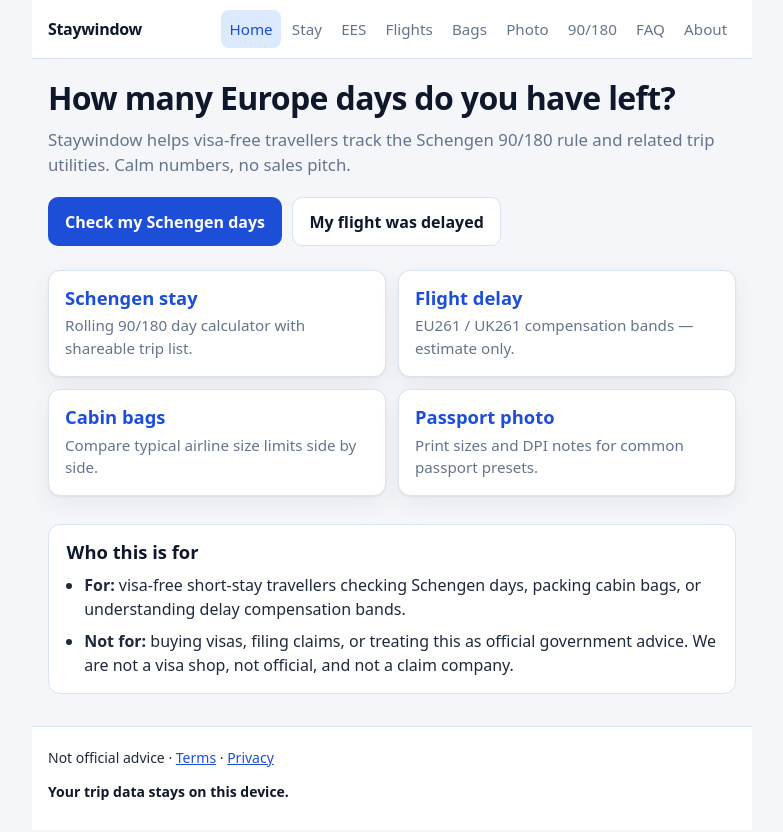
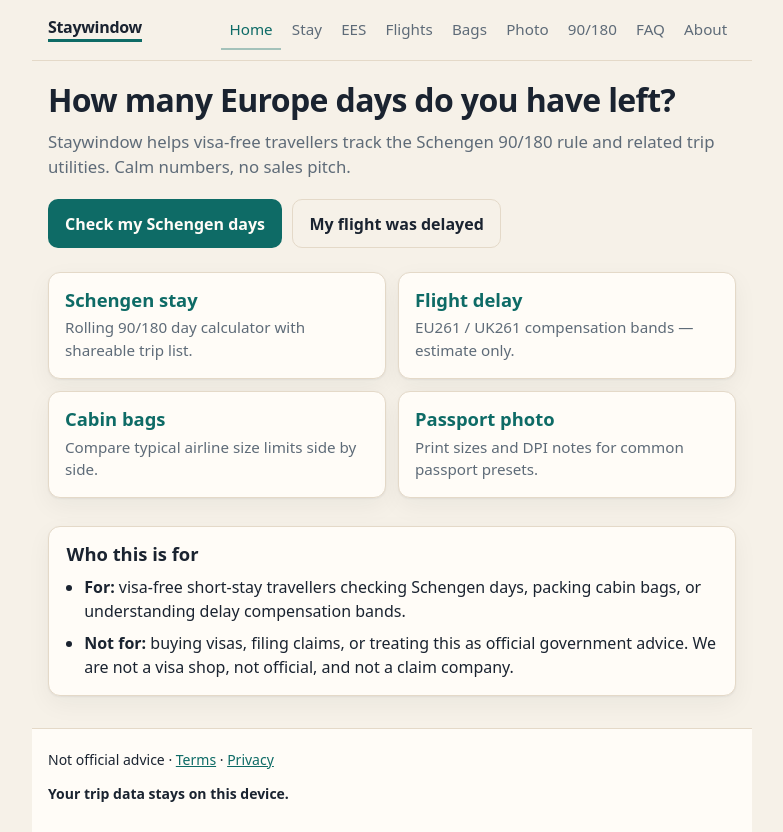
Before and after one commit to RoucherBuild/clearstay, a React (Vite) app: page / in a window 1280 px wide. Shown: the whole page, without its empty margins (248-1031 px from the left). Built offline with nearby package versions, Linux system fonts and the light colour scheme.

Commit message:
Apply Staywindow warm visual tokens sitewide.
Replace gray/blue theme with paper/horizon palette, hero remaining days on Stay, and shared card/header/button styles across Home, Stay, and Flights.

```diff
--- a/src/App.css
+++ b/src/App.css
@@ -4,16 +4,15 @@
   flex-direction: column;
   max-width: 720px;
   margin: 0 auto;
-  background: var(--bg);
+  background: var(--paper);
 }
 
 .site-header {
   position: sticky;
   top: 0;
   z-index: 20;
-  background: rgba(255, 255, 255, 0.92);
-  backdrop-filter: blur(8px);
-  border-bottom: 1px solid var(--border);
+  background: var(--paper);
+  border-bottom: 1px solid var(--line);
 }
 
 .header-inner {
@@ -27,17 +26,20 @@
 
 .brand {
   font-weight: 750;
-  color: var(--heading);
+  color: var(--ink);
   text-decoration: none;
   letter-spacing: -0.02em;
+  border-bottom: 3px solid var(--horizon);
+  padding-bottom: 0.1rem;
+  line-height: 1.2;
 }
 
 .nav-toggle {
-  border: 1px solid var(--border);
-  background: var(--surface);
+  border: 1px solid var(--line);
+  background: var(--card);
   border-radius: 8px;
   padding: 0.35rem 0.7rem;
-  color: var(--heading);
+  color: var(--ink);
   cursor: pointer;
 }
 
@@ -55,16 +57,21 @@
 
 .nav-link {
   text-decoration: none;
-  color: var(--text-muted);
+  color: var(--mute);
   padding: 0.45rem 0.55rem;
-  border-radius: 8px;
+  border-radius: 0;
   font-size: 0.95rem;
+  border-bottom: 2px solid transparent;
 }
 
-.nav-link:hover,
+.nav-link:hover {
+  color: var(--horizon);
+}
+
 .nav-link.active {
-  color: var(--accent);
-  background: var(--accent-soft);
+  color: var(--horizon);
+  background: transparent;
+  border-bottom-color: color-mix(in srgb, var(--horizon) 35%, transparent);
 }
 
 .site-main {
@@ -74,25 +81,25 @@
 }
 
 .site-footer {
-  border-top: 1px solid var(--border);
+  border-top: 1px solid var(--line);
   padding: 1.25rem 1rem 1.75rem;
   font-size: 0.875rem;
-  color: var(--text-muted);
-  background: var(--surface);
+  color: var(--mute);
+  background: var(--card);
 }
 
 .site-footer a {
-  color: var(--accent);
+  color: var(--horizon);
 }
 
 .footer-disclaimer {
-  color: var(--text);
+  color: var(--ink);
 }
 
 .footer-note {
   margin-bottom: 0;
   font-weight: 600;
-  color: var(--heading);
+  color: var(--ink);
 }
 
 .hero-block {
@@ -100,7 +107,7 @@
 }
 
 .lede {
-  color: var(--text-muted);
+  color: var(--mute);
   font-size: 1.05rem;
 }
 
@@ -122,37 +129,38 @@
   border: 1px solid transparent;
   cursor: pointer;
   font-weight: 600;
+  transition: background-color 0.12s ease, border-color 0.12s ease, color 0.12s ease;
 }
 
 .btn-primary {
-  background: var(--accent);
-  color: #fff;
+  background: var(--horizon);
+  color: #FFFCF7;
 }
 
 .btn-primary:hover {
-  background: var(--accent-hover);
-  color: #fff;
+  background: var(--horizon-hover);
+  color: #FFFCF7;
 }
 
 .btn-secondary {
-  background: var(--surface);
-  color: var(--heading);
-  border-color: var(--border);
+  background: var(--paper);
+  color: var(--ink);
+  border-color: var(--line);
 }
 
 .btn-secondary:hover {
-  border-color: var(--accent);
-  color: var(--accent);
+  border-color: var(--horizon);
+  color: var(--horizon);
 }
 
 .btn-ghost {
   background: transparent;
-  color: var(--text-muted);
+  color: var(--mute);
   border-color: transparent;
 }
 
 .btn-ghost:hover {
-  color: var(--over);
+  color: var(--over-fg);
 }
 
 .btn-small {
@@ -169,9 +177,9 @@
 
 .tile {
   display: block;
-  background: var(--surface);
-  border: 1px solid var(--border);
-  border-radius: var(--radius);
+  background: var(--card);
+  border: 1px solid var(--line);
+  border-radius: 12px;
   padding: 1rem;
   text-decoration: none;
   color: inherit;
@@ -179,25 +187,26 @@
 }
 
 .tile:hover {
-  border-color: var(--accent);
+  border-color: var(--horizon);
 }
 
 .tile h2 {
-  color: var(--accent);
+  color: var(--horizon);
   margin-bottom: 0.35rem;
 }
 
 .tile p {
   margin: 0;
-  color: var(--text-muted);
+  color: var(--mute);
   font-size: 0.95rem;
 }
 
 .who-block {
-  background: var(--surface);
-  border: 1px solid var(--border);
-  border-radius: var(--radius);
+  background: var(--card);
+  border: 1px solid var(--line);
+  border-radius: 12px;
   padding: 1rem 1.1rem;
+  box-shadow: var(--shadow);
 }
 
 .who-block ul {
@@ -210,9 +219,9 @@
 }
 
 .card {
-  background: var(--surface);
-  border: 1px solid var(--border);
-  border-radius: var(--radius);
+  background: var(--card);
+  border: 1px solid var(--line);
+  border-radius: 12px;
   padding: 1rem;
   margin-bottom: 1rem;
   box-shadow: var(--shadow);
@@ -237,21 +246,21 @@
 
 .field > span {
   font-weight: 600;
-  color: var(--heading);
+  color: var(--ink);
 }
 
 .field input,
 .field select {
-  border: 1px solid var(--border);
+  border: 1px solid var(--line);
   border-radius: 8px;
   padding: 0.55rem 0.65rem;
-  background: #fff;
-  color: var(--heading);
+  background: var(--card);
+  color: var(--ink);
 }
 
 .field input:focus,
 .field select:focus {
-  outline: 2px solid var(--accent);
+  outline: 2px solid var(--horizon);
   outline-offset: 1px;
 }
 
@@ -266,7 +275,7 @@
 }
 
 .muted {
-  color: var(--text-muted);
+  color: var(--mute);
 }
 
 .small {
@@ -292,7 +301,7 @@
   gap: 0.75rem;
   align-items: flex-start;
   padding: 0.75rem 0;
-  border-bottom: 1px solid var(--border);
+  border-bottom: 1px solid var(--line);
 }
 
 .trip-list li:last-child {
@@ -300,69 +309,102 @@
   padding-bottom: 0;
 }
 
+/* Stay result: remaining days as hero */
+.result-card .result-hero {
+  text-align: center;
+  margin: 0.75rem 0 1rem;
+}
+
+.hero-remaining {
+  display: block;
+  font-size: 48px;
+  font-weight: 750;
+  color: var(--horizon);
+  letter-spacing: -0.03em;
+  line-height: 1.05;
+}
+
+.hero-remaining-label {
+  display: block;
+  font-size: 0.95rem;
+  color: var(--mute);
+  margin-top: 0.2rem;
+}
+
 .result-card .result-numbers {
   display: grid;
-  grid-template-columns: repeat(3, 1fr);
-  gap: 0.5rem;
-  margin: 1rem 0;
+  grid-template-columns: 1fr 1fr;
+  gap: 0.75rem;
+  margin: 0.75rem 0 1rem;
   text-align: center;
+  align-items: start;
 }
 
 .big-num {
   display: block;
-  font-size: 2rem;
+  font-size: 1.5rem;
   font-weight: 750;
-  color: var(--heading);
+  color: var(--ink);
   letter-spacing: -0.03em;
+  line-height: 1.1;
+}
+
+.used-num {
+  display: block;
+  font-size: 1.35rem;
+  font-weight: 700;
+  color: var(--ink);
+  letter-spacing: -0.02em;
   line-height: 1.1;
 }
 
 .num-label {
   display: block;
   font-size: 0.8rem;
-  color: var(--text-muted);
+  color: var(--mute);
   margin-top: 0.25rem;
 }
 
 .status-pill {
   display: inline-block;
-  font-size: 1.25rem;
-  font-weight: 750;
-  padding: 0.2rem 0.55rem;
-  border-radius: 999px;
+  font-size: 0.95rem;
+  font-weight: 700;
+  padding: 0.35rem 0.65rem;
+  border-radius: 8px;
+  line-height: 1.3;
 }
 
 .status-safe .status-pill,
 .status-pill.status-safe {
-  color: var(--safe);
-  background: var(--safe-bg);
+  color: var(--under-fg);
+  background: var(--under-bg);
 }
 
 .status-tight .status-pill,
 .status-pill.status-tight {
-  color: var(--tight);
+  color: var(--tight-fg);
   background: var(--tight-bg);
 }
 
 .status-over .status-pill,
 .status-pill.status-over {
-  color: var(--over);
+  color: var(--over-fg);
   background: var(--over-bg);
 }
 
 .result-card.status-safe {
-  border-color: #a7f3d0;
-  background: linear-gradient(#fff, var(--safe-bg));
+  border-color: var(--under-bg);
+  background: var(--card);
 }
 
 .result-card.status-tight {
-  border-color: #fde68a;
-  background: linear-gradient(#fff, var(--tight-bg));
+  border-color: var(--tight-bg);
+  background: var(--card);
 }
 
 .result-card.status-over {
-  border-color: #fecaca;
-  background: linear-gradient(#fff, var(--over-bg));
+  border-color: var(--over-bg);
+  background: var(--card);
 }
 
 .bar-block {
@@ -373,32 +415,33 @@
   font-size: 0.9rem;
   margin-bottom: 0.35rem;
   font-weight: 600;
+  color: var(--ink);
 }
 
 .progress-track {
   height: 12px;
-  background: #e2e8f0;
+  background: var(--line);
   border-radius: 999px;
   overflow: hidden;
 }
 
 .progress-fill {
   height: 100%;
-  background: var(--accent);
+  background: var(--horizon);
   border-radius: 999px;
-  transition: width 0.25s ease;
+  transition: width 0.12s ease;
 }
 
 .status-tight .progress-fill {
-  background: var(--tight);
+  background: var(--tight-fg);
 }
 
 .status-over .progress-fill {
-  background: var(--over);
+  background: var(--over-fg);
 }
 
 .status-safe .progress-fill {
-  background: var(--safe);
+  background: var(--under-fg);
 }
 
 .qa-block {
@@ -419,8 +462,8 @@
 
 .disclaimer {
   font-size: 0.9rem;
-  color: var(--text-muted);
-  border-left: 3px solid var(--border);
+  color: var(--mute);
+  border-left: 3px solid var(--line);
   padding-left: 0.75rem;
   margin-top: 1rem;
 }
@@ -432,19 +475,19 @@
 }
 
 .chip {
-  border: 1px solid var(--border);
-  background: #fff;
+  border: 1px solid var(--line);
+  background: var(--card);
   border-radius: 999px;
   padding: 0.35rem 0.7rem;
   cursor: pointer;
   font-size: 0.875rem;
-  color: var(--text);
+  color: var(--ink);
 }
 
 .chip.active {
-  background: var(--accent-soft);
-  border-color: var(--accent);
-  color: var(--accent);
+  background: var(--under-bg);
+  border-color: var(--horizon);
+  color: var(--horizon);
   font-weight: 600;
 }
 
@@ -457,17 +500,17 @@
 .compare-card .big-dims {
   font-size: 1.35rem;
   font-weight: 700;
-  color: var(--heading);
+  color: var(--ink);
   margin: 0.35rem 0;
 }
 
 .fit-pass {
-  color: var(--safe);
+  color: var(--under-fg);
   font-weight: 700;
 }
 
 .fit-fail {
-  color: var(--over);
+  color: var(--over-fg);
   font-weight: 700;
 }
 
@@ -476,13 +519,14 @@
   justify-content: center;
   margin: 1rem 0;
   padding: 1rem;
-  background: #eef2f7;
+  background: var(--paper);
   border-radius: 8px;
+  border: 1px solid var(--line);
 }
 
 .photo-frame {
-  border: 2px dashed var(--accent);
-  background: #fff;
+  border: 2px dashed var(--horizon);
+  background: var(--card);
   display: flex;
   align-items: center;
   justify-content: center;
@@ -512,6 +556,10 @@
 
   .compare-grid {
     grid-template-columns: repeat(3, 1fr);
+  }
+
+  .hero-remaining {
+    font-size: 64px;
   }
 }
 
--- a/src/index.css
+++ b/src/index.css
@@ -1,20 +1,34 @@
 :root {
-  --bg: #f4f6f9;
-  --surface: #ffffff;
-  --text: #1e293b;
-  --text-muted: #64748b;
-  --heading: #0f172a;
-  --border: #dbe3ee;
-  --accent: #1d4ed8;
-  --accent-hover: #1e40af;
-  --accent-soft: #dbeafe;
-  --safe: #047857;
-  --safe-bg: #ecfdf5;
-  --tight: #b45309;
-  --tight-bg: #fffbeb;
-  --over: #b91c1c;
-  --over-bg: #fef2f2;
-  --shadow: 0 1px 2px rgba(15, 23, 42, 0.06), 0 8px 24px rgba(15, 23, 42, 0.06);
+  /* Staywindow visual tokens */
+  --paper: #F6F1E8;
+  --card: #FFFCF7;
+  --ink: #1A2330;
+  --mute: #5E6B78;
+  --line: #E4D9C8;
+  --horizon: #0E6B66;
+  --horizon-hover: #0A5450;
+  --under-fg: #2C6A56;
+  --under-bg: #E4F0EA;
+  --tight-fg: #8A5A10;
+  --tight-bg: #F6EBD3;
+  --over-fg: #8F3B32;
+  --over-bg: #F6E4E0;
+
+  /* Mapped aliases for existing component CSS */
+  --bg: var(--paper);
+  --surface: var(--card);
+  --text: var(--ink);
+  --text-muted: var(--mute);
+  --heading: var(--ink);
+  --border: var(--line);
+  --accent: var(--horizon);
+  --accent-hover: var(--horizon-hover);
+  --accent-soft: var(--under-bg);
+  --safe: var(--under-fg);
+  --safe-bg: var(--under-bg);
+  --tight: var(--tight-fg);
+  --over: var(--over-fg);
+  --shadow: 0 1px 2px rgb(26 35 48 / 0.06), 0 8px 24px rgb(26 35 48 / 0.05);
   --radius: 12px;
   --sans: system-ui, -apple-system, 'Segoe UI', Roboto, sans-serif;
   --mono: ui-monospace, SFMono-Regular, Menlo, Consolas, monospace;
@@ -22,8 +36,8 @@
   font-family: var(--sans);
   font-size: 16px;
   line-height: 1.5;
-  color: var(--text);
-  background: var(--bg);
+  color: var(--ink);
+  background: var(--paper);
   -webkit-font-smoothing: antialiased;
 }
 
@@ -36,6 +50,8 @@
 body {
   margin: 0;
   min-width: 320px;
+  background: var(--paper);
+  color: var(--ink);
 }
 
 #root {
@@ -45,7 +61,7 @@
 h1,
 h2,
 h3 {
-  color: var(--heading);
+  color: var(--ink);
   font-weight: 650;
   line-height: 1.2;
   margin: 0 0 0.6rem;
@@ -69,13 +85,13 @@
 }
 
 a {
-  color: var(--accent);
+  color: var(--horizon);
 }
 
 code {
   font-family: var(--mono);
   font-size: 0.9em;
-  background: var(--accent-soft);
+  background: var(--under-bg);
   padding: 0.1em 0.35em;
   border-radius: 4px;
 }
```
Also changed, not shown: src/pages/Stay.tsx (+6 -6 lines).
